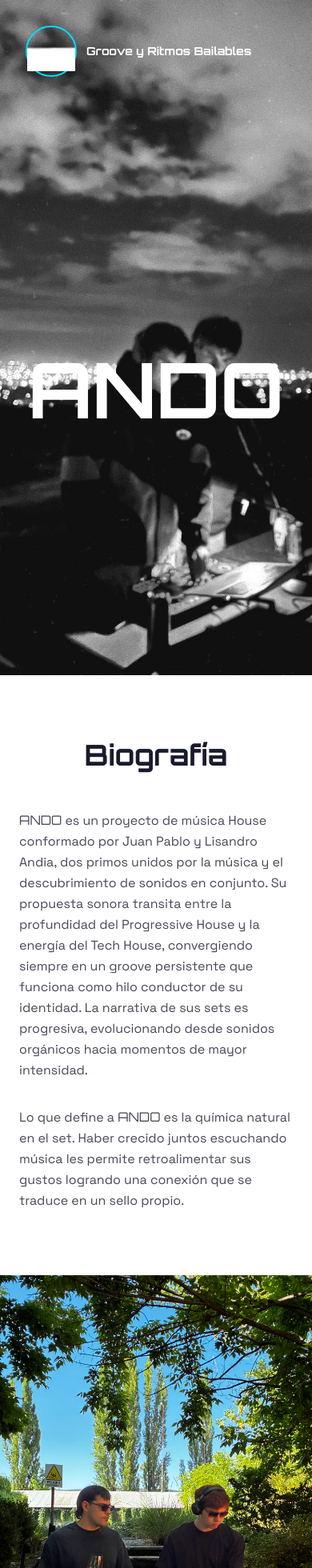
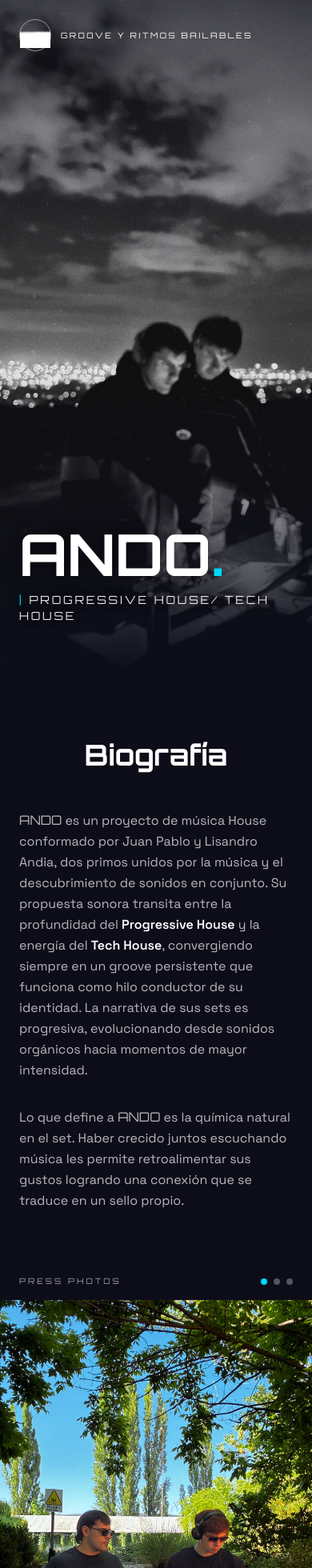
Before and after one commit to Lisandro-10/ando-presskit, a Next.js app: page / in a window 390 px wide. Shown: the top 1960 px of the page at 80% size. Built offline with nearby package versions, Linux system fonts and the light colour scheme.

Commit message:
web redesign

```diff
--- a/lib/data.ts
+++ b/lib/data.ts
@@ -4,7 +4,7 @@ export const presskitData = {
   },
 
   biography: {
-    column1: `<span class="font-orbitron">ANDO</span> es un proyecto de música House conformado por Juan Pablo y Lisandro Andia, dos primos unidos por la música y el descubrimiento de sonidos en conjunto. Su propuesta sonora transita entre la profundidad del Progressive House y la energía del Tech House, convergiendo siempre en un groove persistente que funciona como hilo conductor de su identidad. La narrativa de sus sets es progresiva, evolucionando desde sonidos orgánicos hacia momentos de mayor intensidad.`,
+    column1: `<span class="font-orbitron">ANDO</span> es un proyecto de música House conformado por Juan Pablo y Lisandro Andia, dos primos unidos por la música y el descubrimiento de sonidos en conjunto. Su propuesta sonora transita entre la profundidad del <strong>Progressive House</strong> y la energía del <strong>Tech House</strong>, convergiendo siempre en un groove persistente que funciona como hilo conductor de su identidad. La narrativa de sus sets es progresiva, evolucionando desde sonidos orgánicos hacia momentos de mayor intensidad.`,
 
     column2: `Lo que define a <span class="font-orbitron">ANDO</span> es la química natural en el set. Haber crecido juntos escuchando música les permite retroalimentar sus gustos logrando una conexión que se traduce en un sello propio.`,
   },
@@ -42,6 +42,32 @@ export const presskitData = {
     },
   ],
 
+  events: {
+    main: {
+      name: "OSA Club",
+      location: "Mendoza, Argentina",
+      date: "28.03.2026",
+    },
+    upcoming: [
+      {
+        name: "PIBA BAR",
+        location: "",
+        date: "28.02.2026",
+      },
+      {
+        name: "OSA Club",
+        location: "",
+        date: "28.03.2026",
+      },
+    ],
+  },
+
+  socials: {
+    instagram: "https://instagram.com/ando.ku",
+    soundcloud: "#",
+    spotify: "#",
+  },
+
   contacts: [
     {
       name: "Lisandro Andia",
--- a/src/app/globals.css
+++ b/src/app/globals.css
@@ -3,8 +3,8 @@
 @tailwind utilities;
 
 :root {
-  --background: #ffffff;
-  --foreground: #1a1a2e;
+  --background: #0d0d1a;
+  --foreground: #ffffff;
 }
 
 * {
@@ -16,7 +16,7 @@
 body {
   color: var(--foreground);
   background: var(--background);
-  font-family: var(--font-inter);
+  font-family: var(--font-orbitron);
 }
 
 html {
--- a/src/components/Biography.tsx
+++ b/src/components/Biography.tsx
@@ -3,10 +3,9 @@
 import { motion } from 'framer-motion';
 import { presskitData } from '../../lib/data';
 
-
 export default function Biography() {
   return (
-    <section className="px-6 py-20 lg:px-12 lg:py-32">
+    <section className="px-6 py-20 lg:px-12 lg:py-32 bg-ando-navy">
       <motion.div
         initial={{ opacity: 0, y: 20 }}
         whileInView={{ opacity: 1, y: 0 }}
@@ -19,11 +18,13 @@ export default function Biography() {
         </h2>
 
         <div className="grid gap-8 lg:grid-cols-2 lg:gap-12">
-          <p className="font-spaceGrotesk text-ando-text/80 leading-relaxed"
-          dangerouslySetInnerHTML={{ __html: presskitData.biography.column1 }}
+          <p
+            className="font-spaceGrotesk text-base leading-relaxed text-white/70 [&_strong]:text-white [&_strong]:font-semibold"
+            dangerouslySetInnerHTML={{ __html: presskitData.biography.column1 }}
           />
-          <p className="font-spaceGrotesk text-ando-text/80 leading-relaxed"
-          dangerouslySetInnerHTML={{ __html: presskitData.biography.column2 }}
+          <p
+            className="font-spaceGrotesk text-base leading-relaxed text-white/70 [&_strong]:text-white [&_strong]:font-semibold"
+            dangerouslySetInnerHTML={{ __html: presskitData.biography.column2 }}
           />
         </div>
       </motion.div>
--- /dev/null
+++ b/src/components/Events.tsx
@@ -0,0 +1,66 @@
+'use client';
+
+import { motion } from 'framer-motion';
+import { presskitData } from '../../lib/data';
+
+export default function Events() {
+  const { main, upcoming } = presskitData.events;
+
+  return (
+    <section className="px-6 py-16 lg:px-10 lg:py-24 bg-ando-navy">
+      <motion.div
+        initial={{ opacity: 0, y: 20 }}
+        whileInView={{ opacity: 1, y: 0 }}
+        viewport={{ once: true }}
+        transition={{ duration: 0.6 }}
+        className="mx-auto max-w-5xl"
+      >
+        <h2 className="mb-12 text-center text-4xl font-bold text-white lg:text-5xl">
+          Próximos Eventos
+        </h2>
+
+        {/* Main Event */}
+        <motion.div
+          initial={{ opacity: 0, y: 10 }}
+          whileInView={{ opacity: 1, y: 0 }}
+          viewport={{ once: true }}
+          transition={{ duration: 0.5 }}
+          className="mb-10 rounded-2xl border border-white/10 bg-white/5 p-8 text-center"
+        >
+          <p className="mb-3 text-[10px] uppercase tracking-[0.3em] text-ando-muted">
+            Main Event
+          </p>
+          <h3 className="text-2xl font-bold text-white lg:text-3xl">
+            {main.name}
+          </h3>
+          <p className="mt-2 text-sm text-white/50">
+            {main.location}
+          </p>
+          <p className="mt-4 text-3xl font-bold tracking-wider text-white lg:text-4xl">
+            {main.date}
+          </p>
+        </motion.div>
+
+        {/* Upcoming */}
+        <div className="grid grid-cols-2 gap-4">
+          {upcoming.map((event, index) => (
+            <motion.div
+              key={index}
+              initial={{ opacity: 0, y: 10 }}
+              whileInView={{ opacity: 1, y: 0 }}
+              viewport={{ once: true }}
+              transition={{ duration: 0.4, delay: index * 0.1 }}
+              className="rounded-xl border border-white/10 bg-white/5 p-6"
+            >
+              <h4 className="text-base font-bold text-white">{event.name}</h4>
+              <p className="mt-1 text-xs text-white/50">{event.location}</p>
+              <p className="mt-3 text-2xl font-bold tracking-wider text-white">
+                {event.date}
+              </p>
+            </motion.div>
+          ))}
+        </div>
+      </motion.div>
+    </section>
+  );
+}
--- a/src/components/Hero.tsx
+++ b/src/components/Hero.tsx
@@ -5,7 +5,7 @@ import Image from 'next/image';
 
 export default function Hero() {
   return (
-    <section className="relative h-screen w-full overflow-hidden">
+    <section className="relative h-screen w-full overflow-hidden bg-ando-navy">
       {/* Background Image */}
       <div className="absolute inset-0">
         <Image
@@ -15,38 +15,46 @@ export default function Hero() {
           className="object-cover"
           priority
         />
-        {/* <div className="absolute inset-0 bg-gradient-to-b from-ando-navy/70 via-ando-navy/50 to-ando-navy" /> */}
+        <div className="absolute inset-0 bg-gradient-to-b from-ando-navy/60 via-transparent to-ando-navy" />
       </div>
 
       {/* Content */}
-      <div className="relative z-10 flex h-full flex-col">
-        {/* Logo */}
+      <div className="relative z-10 flex h-full flex-col px-6 lg:px-10">
+        {/* Top Bar - Logo + Tagline */}
         <motion.div
           initial={{ opacity: 0, y: -20 }}
           animate={{ opacity: 1, y: 0 }}
           transition={{ duration: 0.8 }}
-          className="p-8 lg:p-12"
+          className="flex items-center gap-3 pt-6 lg:pt-10"
         >
-          <div className="flex items-center gap-3">
-            <div className="flex h-16 w-16 items-center justify-center rounded-full border-2 border-ando-cyan">
-              <Image src="/logo.png" alt="ANDO Logo" width={128} height={128} className="object-none"/>
-            </div>
-            <div className="text-sm text-white">
-              <p className="font-bold">Groove y Ritmos Bailables</p>
-            </div>
+          <div className="flex h-10 w-10 shrink-0 items-center justify-center rounded-full border border-white/50">
+            <Image src="/logo.png" alt="ANDO Logo" width={64} height={64} className="object-none" />
           </div>
+          <p className="text-[10px] uppercase tracking-[0.25em] text-white">
+            Groove y Ritmos Bailables
+          </p>
         </motion.div>
 
-        {/* Center Logo */}
-        <div className="flex flex-1 items-center justify-center">
+        {/* Center - Name + Genre (bottom-left on mobile, center on desktop) */}
+        <div className="flex flex-1 flex-col items-start justify-end pb-16 lg:items-center lg:justify-center lg:pb-0">
           <motion.h1
-            initial={{ opacity: 0, scale: 0.8 }}
+            initial={{ opacity: 0, scale: 0.9 }}
             animate={{ opacity: 1, scale: 1 }}
             transition={{ duration: 1, delay: 0.3 }}
-            className="text-8xl font-bold text-white md:text-9xl"
+            className="text-7xl font-bold text-white md:text-9xl"
+            style={{ textShadow: '0 2px 20px rgba(0,0,0,0.5)' }}
           >
-            ANDO
+            ANDO<span className="text-ando-cyan">.</span>
           </motion.h1>
+          <motion.p
+            initial={{ opacity: 0, y: 10 }}
+            animate={{ opacity: 1, y: 0 }}
+            transition={{ duration: 0.8, delay: 0.6 }}
+            className="mt-3 text-sm tracking-[0.2em] text-white/90 uppercase md:tracking-[0.3em]"
+            style={{ textShadow: '0 1px 10px rgba(0,0,0,0.7)' }}
+          >
+            <span className="text-ando-cyan">| </span>Progressive House/ Tech House
+          </motion.p>
         </div>
       </div>
     </section>
--- a/src/components/PhotoGallery.tsx
+++ b/src/components/PhotoGallery.tsx
@@ -21,7 +21,6 @@ export default function PhotoGallery() {
     setCurrentIndex((prev) => (prev - 1 + photos.length) % photos.length);
   };
 
-  // Get 3 visible photos cycling infinitely
   const getVisiblePhotos = () => {
     const visible = [];
     for (let i = 0; i < 3; i++) {
@@ -33,10 +32,54 @@ export default function PhotoGallery() {
 
   const visiblePhotos = getVisiblePhotos();
 
+  // Swipe handling for mobile
+  const [touchStart, setTouchStart] = useState<number | null>(null);
+
+  const handleTouchStart = (e: React.TouchEvent) => {
+    setTouchStart(e.touches[0].clientX);
+  };
+
+  const handleTouchEnd = (e: React.TouchEvent) => {
+    if (touchStart === null) return;
+    const diff = touchStart - e.changedTouches[0].clientX;
+    if (Math.abs(diff) > 50) {
+      if (diff > 0) nextSlide();
+      else prevSlide();
+    }
+    setTouchStart(null);
+  };
+
   return (
-    <section className="w-full pb-12 lg:pb-4">
-      {/* Mobile: Single Carousel */}
-      <div className="lg:hidden">
+    <section className="w-full bg-ando-navy">
+      {/* Header: Label + Dots */}
+      <div className="flex items-center justify-between px-6 pb-4 lg:px-10">
+        <p className="text-[10px] uppercase tracking-[0.3em] text-ando-muted">
+          Press Photos
+        </p>
+        {/* Dot indicators - mobile only */}
+        <div className="flex gap-2 lg:hidden">
+          {photos.map((_, index) => (
+            <button
+              key={index}
+              onClick={() => {
+                setDirection(index > currentIndex ? 1 : -1);
+                setCurrentIndex(index);
+              }}
+              className={`h-2 w-2 rounded-full transition-colors ${
+                index === currentIndex ? 'bg-ando-cyan' : 'bg-white/30'
+              }`}
+              aria-label={`Foto ${index + 1}`}
+            />
+          ))}
+        </div>
+      </div>
+
+      {/* Mobile: Swipeable single carousel */}
+      <div
+        className="lg:hidden"
+        onTouchStart={handleTouchStart}
+        onTouchEnd={handleTouchEnd}
+      >
         <div className="relative aspect-[3/4] w-full overflow-hidden">
           <AnimatePresence mode="wait" custom={direction}>
             <motion.div
@@ -57,53 +100,23 @@ export default function PhotoGallery() {
             </motion.div>
           </AnimatePresence>
         </div>
-
-        {/* Mobile Navigation */}
-        <div className="mt-4 flex items-center justify-around">
-          <button
-            onClick={prevSlide}
-            className="flex h-10 w-16 items-center justify-center bg-ando-cyan/20 text-ando-cyan rounded-full"
-          >
-            <FaChevronLeft />
-          </button>
-
-          <button
-            onClick={nextSlide}
-            className="flex h-10 w-16 items-center justify-center bg-ando-cyan/20 text-ando-cyan rounded-full"
-          >
-            <FaChevronRight />
-          </button>
-        </div>
-
-        {/* Mobile Description */}
-        <motion.div
-          key={currentIndex}
-          initial={{ opacity: 0 }}
-          animate={{ opacity: 1 }}
-          className="mt-4 text-center"
-        >
-          <h3 className="text-lg font-bold text-white">{photos[currentIndex].title}</h3>
-          <p className="mt-2 text-sm text-white/70">{photos[currentIndex].description}</p>
-        </motion.div>
       </div>
 
-      {/* Desktop: 4-Column Carousel - slides 1 at a time */}
+      {/* Desktop: 3-Column Carousel with arrows */}
       <div className="hidden lg:block relative">
-        {/* Navigation Arrows */}
         <button
           onClick={prevSlide}
-          className="absolute left-4 top-1/2 -translate-y-1/2 z-10 flex h-12 w-12 items-center justify-center text-white hover:bg-white/40 rounded-full transition-colors"
+          className="absolute left-4 top-1/2 z-10 flex h-12 w-12 -translate-y-1/2 items-center justify-center rounded-full text-white hover:bg-white/20 transition-colors"
         >
           <FaChevronLeft className="text-xl" />
         </button>
         <button
           onClick={nextSlide}
-          className="absolute right-4 top-1/2 -translate-y-1/2 z-10 flex h-12 w-12 items-center justify-center text-white hover:bg-white/40 rounded-full transition-colors"
+          className="absolute right-4 top-1/2 z-10 flex h-12 w-12 -translate-y-1/2 items-center justify-center rounded-full text-white hover:bg-white/20 transition-colors"
         >
           <FaChevronRight className="text-xl" />
         </button>
 
-        {/* Photos Grid */}
         <div className="grid grid-cols-3 gap-0">
           {visiblePhotos.map((photo, index) => (
             <motion.div
@@ -119,14 +132,14 @@ export default function PhotoGallery() {
                 fill
                 className="object-cover transition-transform duration-500 group-hover:scale-105"
               />
-              {/* Hover overlay */}
               <div className="absolute inset-0 bg-gradient-to-t from-black/80 via-transparent to-transparent opacity-0 group-hover:opacity-100 transition-opacity duration-300">
                 <div className="absolute bottom-0 left-0 right-0 p-6">
                   <h3 className="text-lg font-bold text-white">{photo.title}</h3>
-                  <p className="mt-2 text-sm text-white/80 line-clamp-3">{photo.description}</p>
+                  {photo.description && (
+                    <p className="mt-2 text-sm text-white/80 line-clamp-3">{photo.description}</p>
+                  )}
                 </div>
               </div>
-              {/* Cyan accent line */}
               <div className="absolute bottom-0 left-0 right-0 h-1 bg-ando-cyan transform scale-x-0 group-hover:scale-x-100 transition-transform duration-300" />
             </motion.div>
           ))}
--- a/tailwind.config.ts
+++ b/tailwind.config.ts
@@ -11,9 +11,10 @@ const config: Config = {
       colors: {
         background: "var(--background)",
         foreground: "var(--foreground)",
-        'ando-navy': '#ffffff',
+        'ando-navy': '#0d0d1a',
         'ando-cyan': '#00d9ff',
-        'ando-text': '#1a1a2e',
+        'ando-text': '#ffffff',
+        'ando-muted': 'rgba(255, 255, 255, 0.6)',
       },
     },
     fontFamily: {
```
Also changed, not shown: src/app/page.tsx (+4 -4 lines), src/components/Contact.tsx (+24 -35 lines), src/components/Footer.tsx (added, +40 -0 lines), src/components/VideoGallery.tsx (+23 -55 lines).
